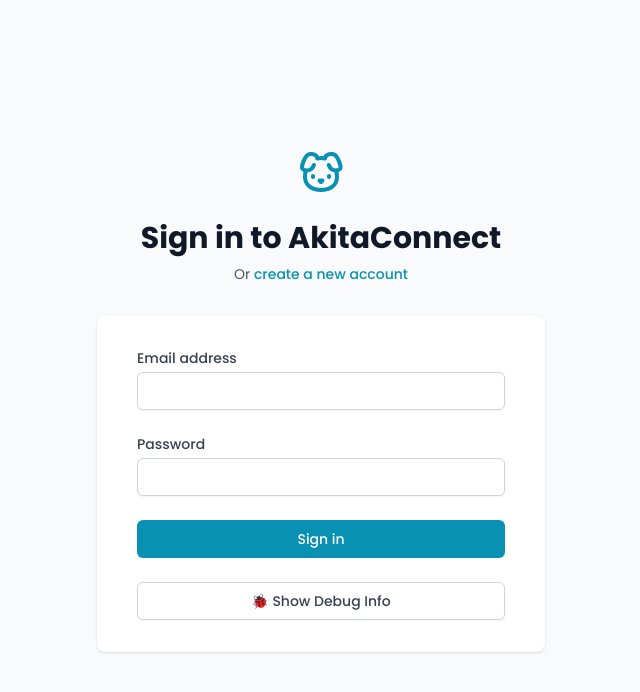
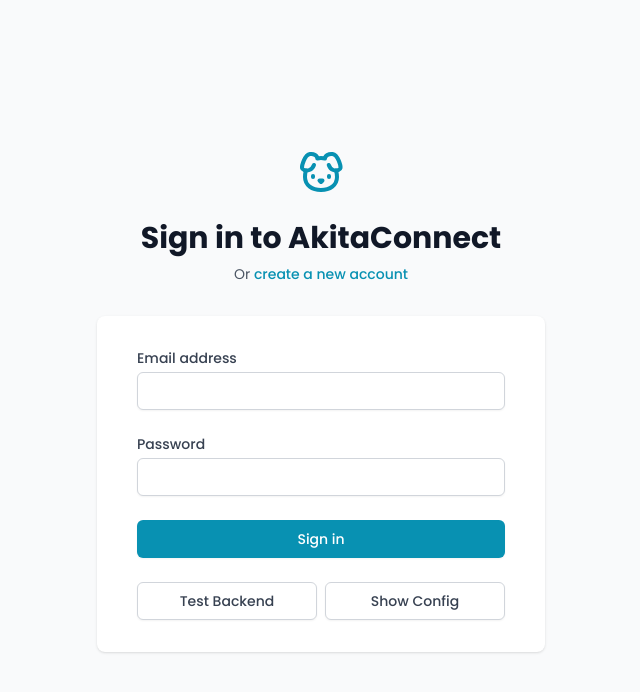
Before and after one commit to RoxyRoninRain/akita-connect-new, a React (Vite) app: page /login in a window 1280 px wide. Shown: the top 692 px of the page, without its empty margins (319-959 px from the left). Built offline with nearby package versions, Linux system fonts and the light colour scheme; no server answers; the database is empty.

Commit message:
Debug: Add connectivity test buttons

```diff
--- a/src/pages/Login.tsx
+++ b/src/pages/Login.tsx
@@ -104,6 +104,23 @@ export const Login = () => {
                         </div>
 
                         <div className="mt-4">
+                            <div className="grid grid-cols-2 gap-2">
+                                <button
+                                    type="button"
+                                    onClick={async () => {
+                                        const apiUrl = import.meta.env.VITE_API_URL;
+                                        try {
+                                            const res = await fetch(`${apiUrl}/api/version`);
+                                            const text = await res.text();
+                                            alert(`Backend: ${res.status} ${res.statusText}\n${text.substring(0, 100)}`);
+                                        } catch (e: any) {
+                                            alert(`Backend Error: ${e.message}`);
+                                        }
+                                    }}
+                                    className="flex justify-center py-2 px-4 border border-gray-300 rounded-md shadow-sm text-sm font-medium text-gray-700 bg-white hover:bg-gray-50"
+                                >
+                                    Test Backend
+                                </button>
                                 <button
                                     type="button"
                                     onClick={() => {
@@ -112,10 +129,11 @@ export const Login = () => {
                                         const apiUrl = import.meta.env.VITE_API_URL;
                                         alert(`Debug Info:\nSupabase URL: ${url}\nAPI URL: ${apiUrl}\nKey Length: ${key?.length}`);
                                     }}
-                                className="w-full flex justify-center py-2 px-4 border border-gray-300 rounded-md shadow-sm text-sm font-medium text-gray-700 bg-white hover:bg-gray-50 focus:outline-none focus:ring-2 focus:ring-offset-2 focus:ring-brand-primary"
+                                    className="flex justify-center py-2 px-4 border border-gray-300 rounded-md shadow-sm text-sm font-medium text-gray-700 bg-white hover:bg-gray-50"
                                 >
-                                🐞 Show Debug Info
+                                    Show Config
                                 </button>
+                            </div>
                         </div>
                     </form>
                 </div>
```
Lines whose indentation alone changed are shown as unchanged.
